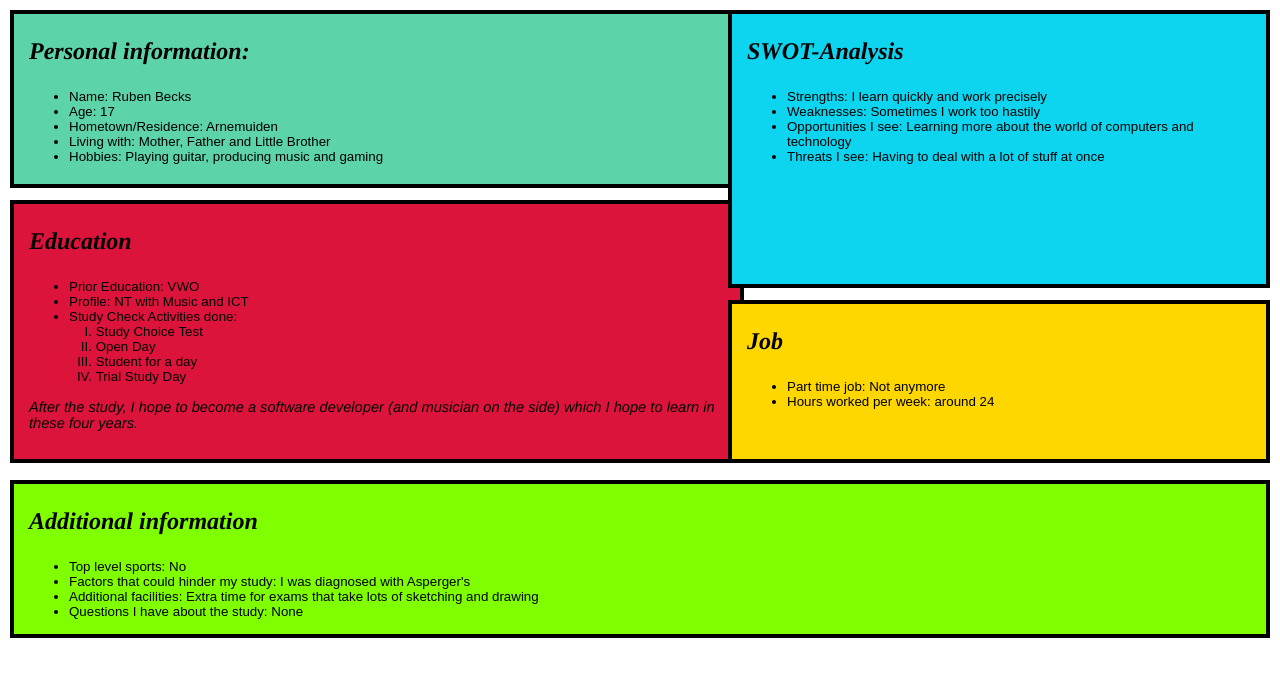
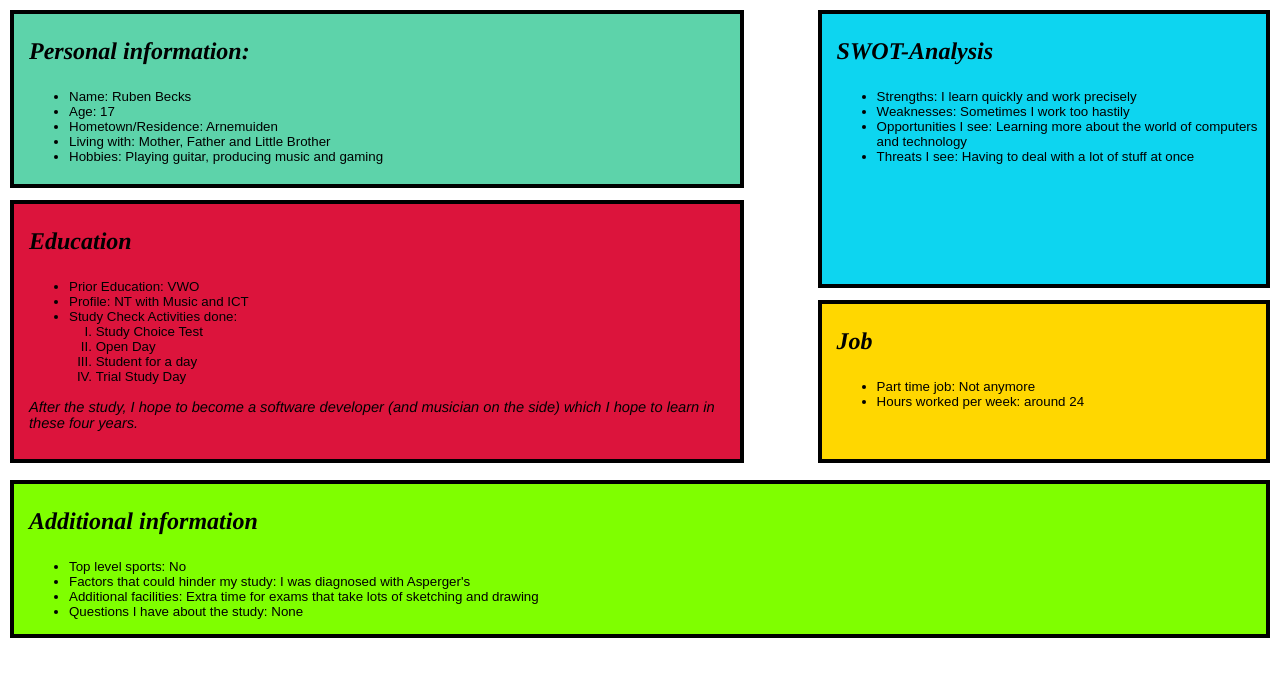
Before and after one commit to Ruben-RMU/HZ-Who-Am-I, a plain HTML site: page index.html in a window 1280 px wide. Drawn offline with Linux system fonts and the light colour scheme.

Commit message:
Update styles.css

```diff
--- a/styles.css
+++ b/styles.css
@@ -24,7 +24,7 @@
 
 #swot {
   background-color:#0dd5f0;
-  width: 40%;
+  width:33%;
   position: absolute;
   top: 10px;
   right: 10px;
@@ -37,7 +37,7 @@
 #job {
   background-color: gold;
   height: 155px;
-  width: 40%;
+  width: 33%;
   position: absolute;
   top: 300px;
   right: 10px;
```
